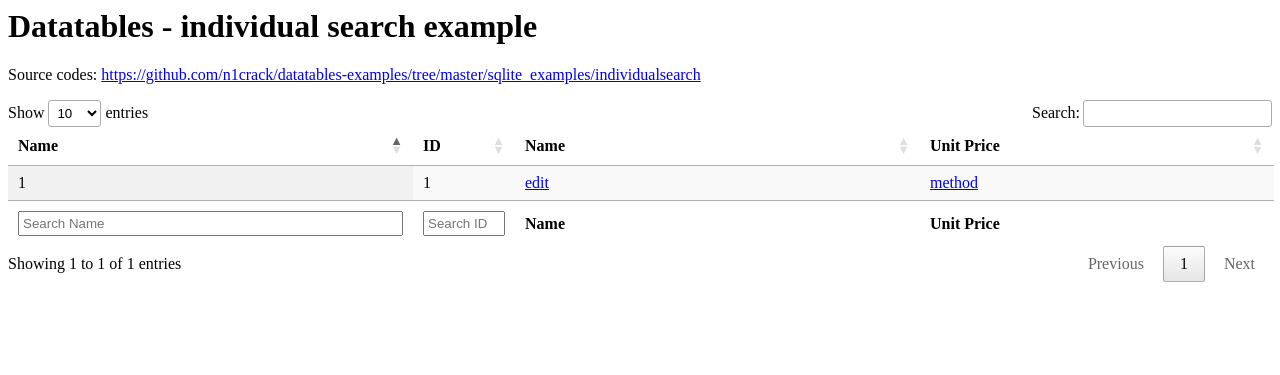
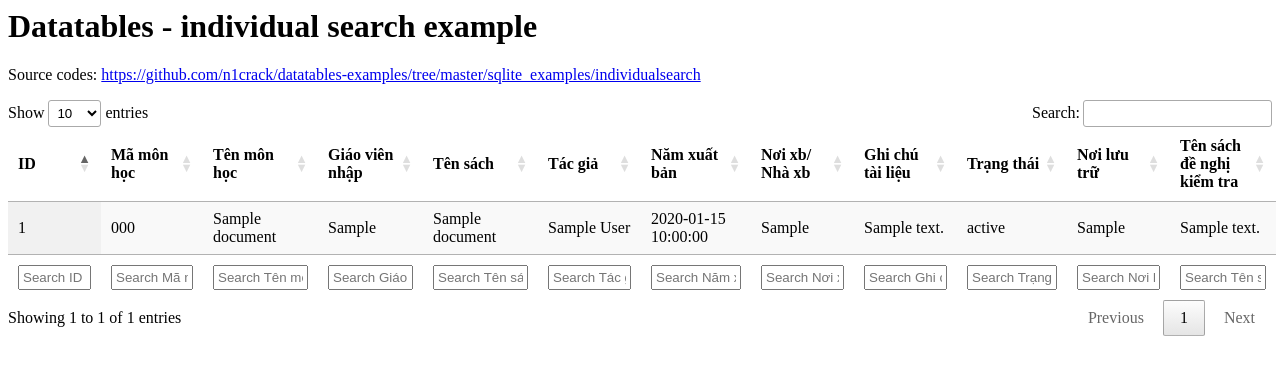
Before and after one commit to taphuocanh/quanlytailieu, a PHP site: page / in a window 1280 px wide. Shown: the top 375 px of the page. Run offline with PHP 8.4, Linux system fonts and the light colour scheme; tables that the repository leaves empty or names only in its code hold one stand-in row (values such as "Sample post"); data that the repository does not hold is empty; some libraries are stand-ins or nearby versions.

Commit message:
Big update

```diff
--- a/ajax.php
+++ b/ajax.php
@@ -1,26 +1,30 @@
+<?php header ('Content-type: application/json; charset=utf-8'); ?>
 <?php
 
     require_once 'vendor/autoload.php';
     use Ozdemir\Datatables\Datatables;
     use Ozdemir\Datatables\DB\MySQL;
 
+
     $config = [ 'host'     => 'localhost',
                 'port'     => '3306',
                 'username' => 'root',
                 'password' => '123456',
-                'database' => 'drupal' ];
+                'database' => 'document'
+            ];
+
 
     $dt = new Datatables( new MySQL($config) );
 
-    $dt->query("Select uuid,uid from users");
+    $dt->query("Select id, subj_code, subj_name, typed, bookname, author, publishdate, publisher, document_note, `status`, storageat, note, `path` from document");
 
     $dt->add('action', function($data){
-        // return an edit link in new column action
+        //return an edit link in new column action
         return "<a href='user.php?id=" . $data['uid'] . "'>edit</a>";
     });
 
     $dt->add('method', function($data){
-        // return an edit link in new column action
+        //return an edit link in new column action
         return "<a href='methode.php?id=" . $data['uid'] . "'>method</a>";
     });
 
--- a/index.php
+++ b/index.php
@@ -12,7 +12,7 @@
                 console.log($(this).context.cellIndex);
 
                 var title = $(this).text();
-                if ($(this).context.cellIndex <2 ) {
+                if ($(this).context.cellIndex > -1 ) {
                     $(this).html( '<input type="text" placeholder="Search '+title+'" />' );
                 }
 
@@ -21,10 +21,18 @@
                 "serverSide": true,
                 "ajax" : "ajax.php",
                 "columns": [
-                    { "data": "uid" },
-                    { "data": "uuid" },
-                    { "data": "action" },
-                    { "data": "method" }
+                    { "data": "id" },
+                    { "data": "subj_code" },
+                    { "data": "subj_name" },
+                    { "data": "typed" },
+                    { "data": "bookname" },
+                    { "data": "author" },
+                    { "data": "publishdate" },
+                    { "data": "publisher" },
+                    { "data": "document_note" },
+                    { "data": "status" },
+                    { "data": "storageat" },
+                    { "data": "note" }
                 ]
             } );
             // Apply the search
@@ -52,13 +60,21 @@
 <div id="container">
     <h1>Datatables - individual search example</h1>
     <p>Source codes: <a href="https://github.com/n1crack/datatables-examples/tree/master/sqlite_examples/individualsearch">https://github.com/n1crack/datatables-examples/tree/master/sqlite_examples/individualsearch</a></p>
-    <table border="0" cellpadding="4" cellspacing="0" class="display" id="example">
+    <table border="0" cellpadding="11" cellspacing="0" class="display" id="example">
         <thead>
         <tr>
-            <th width="32%">Name</th>
-            <th width="8%">ID</th>
-            <th width="32%">Name</th>
-            <th width="28%">Unit Price</th>
+            <th>ID</th>
+            <th>Mã môn học</th>
+            <th>Tên môn học</th>
+            <th>Giáo viên nhập</th>
+            <th>Tên sách</th>
+            <th>Tác giả</th>
+            <th>Năm xuất bản</th>
+            <th>Nơi xb/ Nhà xb</th>
+            <th>Ghi chú tài liệu</th>
+            <th>Trạng thái</th>
+            <th>Nơi lưu trữ</th>
+            <th>Tên sách đề nghị kiểm tra</th>
         </tr>
         </thead>
         <tbody>
@@ -68,10 +84,18 @@
         </tbody>
         <tfoot>
         <tr>
-            <th>Name</th>
             <th>ID</th>
-            <th>Name</th>
-            <th>Unit Price</th>
+            <th>Mã môn học</th>
+            <th>Tên môn học</th>
+            <th>Giáo viên nhập</th>
+            <th>Tên sách</th>
+            <th>Tác giả</th>
+            <th>Năm xuất bản</th>
+            <th>Nơi xb/ Nhà xb</th>
+            <th>Ghi chú tài liệu</th>
+            <th>Trạng thái</th>
+            <th>Nơi lưu trữ</th>
+            <th>Tên sách đề nghị kiểm tra</th>
         </tr>
         </tfoot>
 
--- /dev/null
+++ b/info.php
@@ -0,0 +1 @@
+<?php phpinfo(); ?>
```
Also changed, not shown: import.php (added, +73 -0 lines), readcsv.php (added, +22 -0 lines), README.md, data.csv (added), 2 other files.
